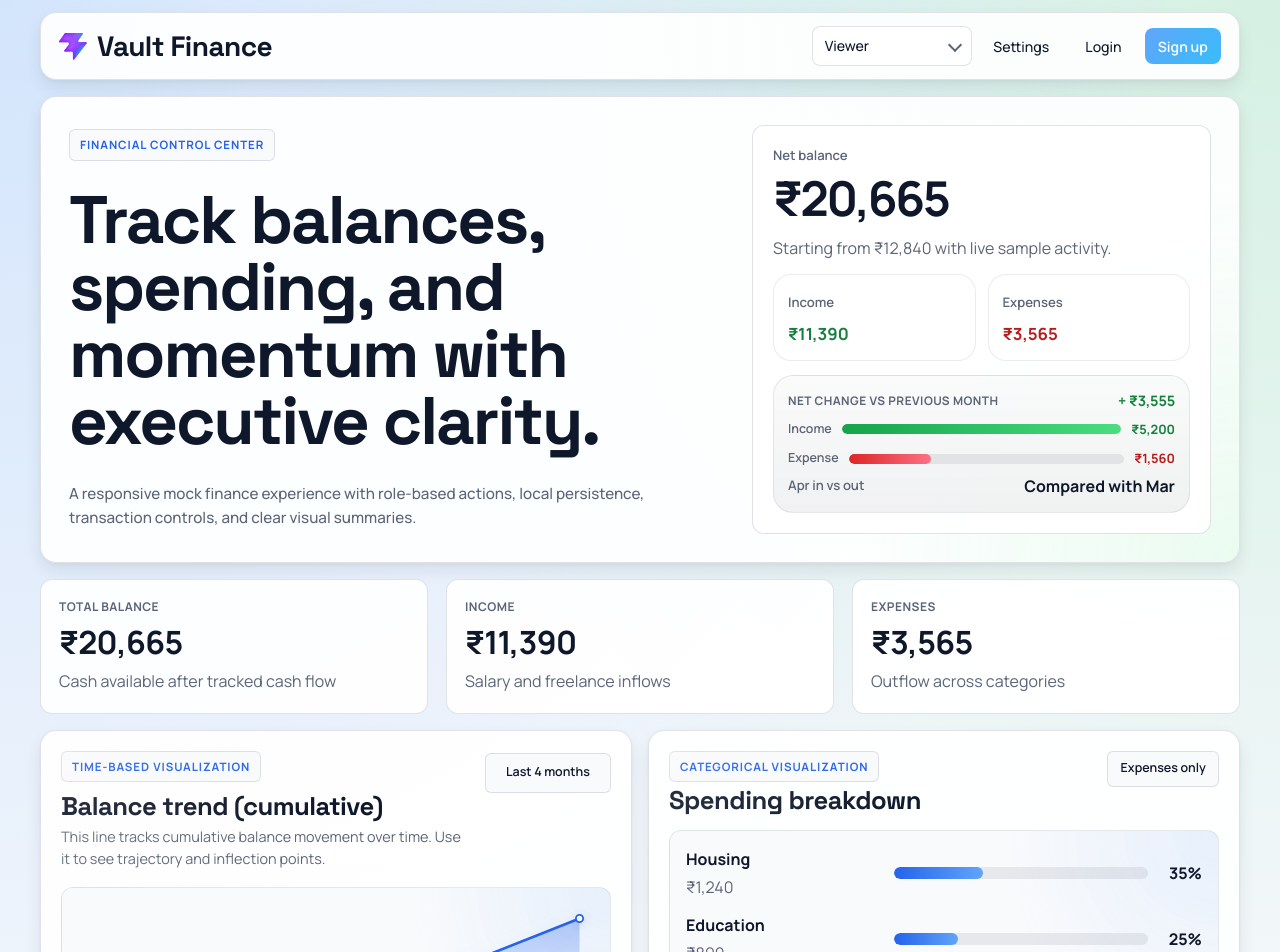
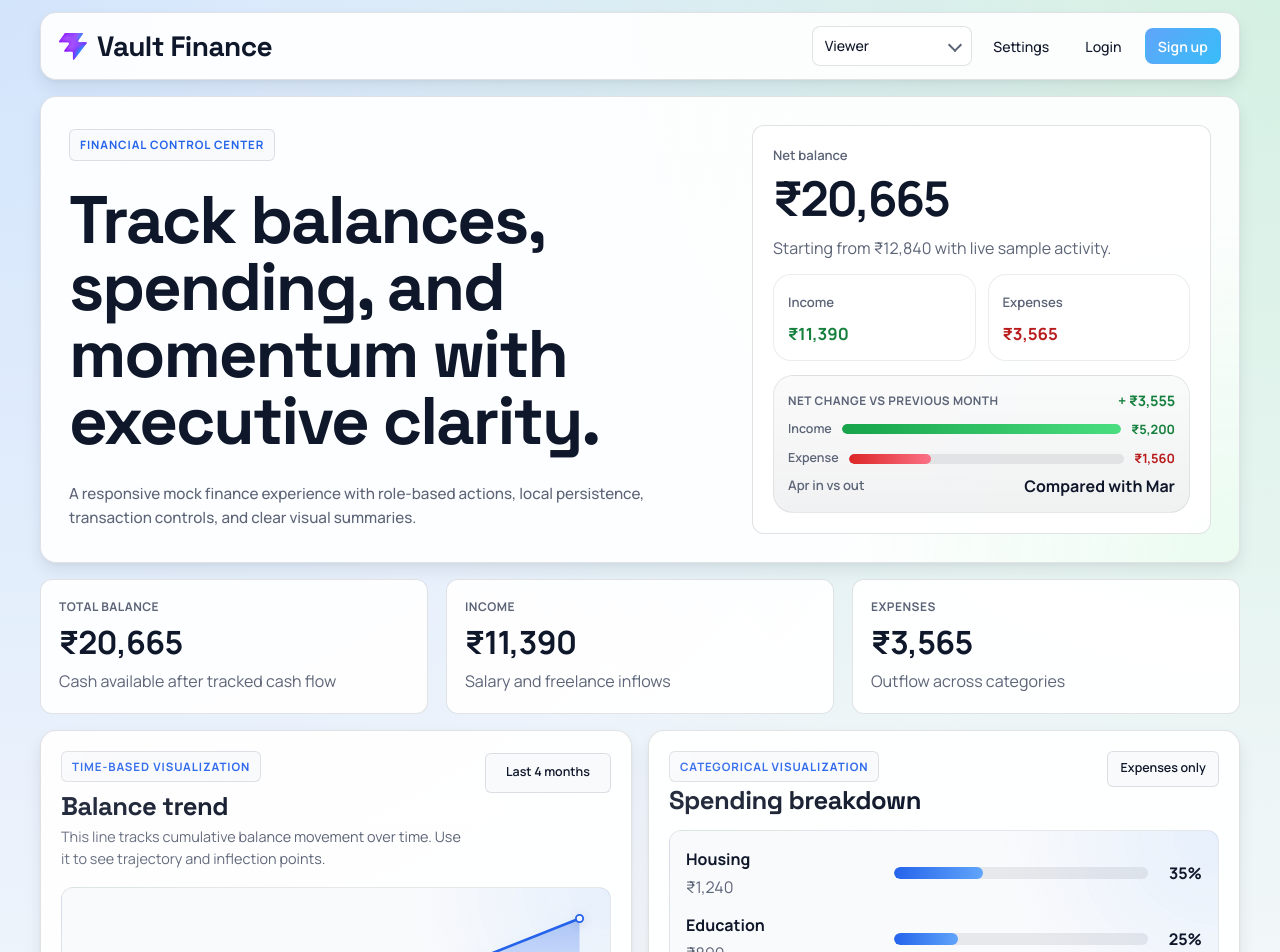
Before and after one commit to gandharr/Vault-Finance, a React (Vite) app: page / in a window 1280 px wide. Shown: the top 952 px of the page. Built offline with nearby package versions, Linux system fonts and the light colour scheme.

Commit message:
Remove cumulative label from trend heading

```diff
--- a/src/App.tsx
+++ b/src/App.tsx
@@ -781,7 +781,7 @@ function App() {
           <div className="panel-heading chart-heading">
             <div className="chart-heading-copy">
               <span className="eyebrow">Time-based visualization</span>
-              <h2>Balance trend (cumulative)</h2>
+              <h2>Balance trend</h2>
               <p>
                 {positiveChange
                   ? 'This line tracks cumulative balance movement over time. Use it to see trajectory and inflection points.'
```
